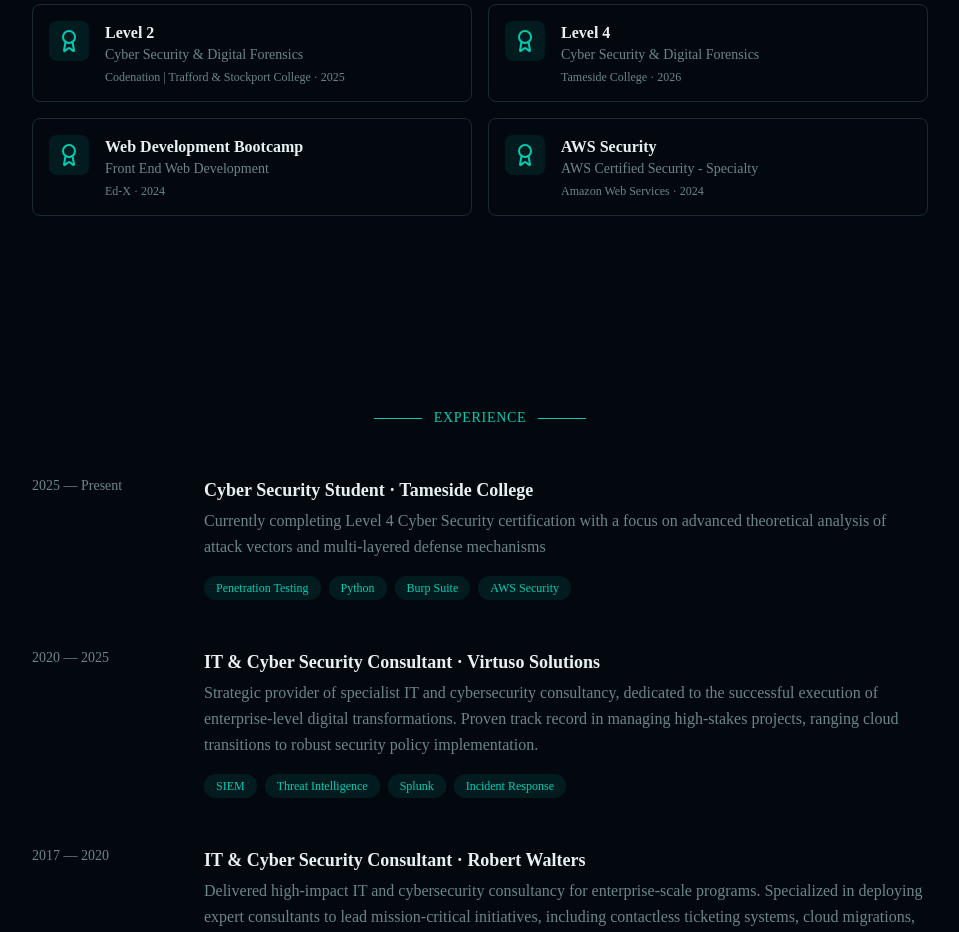
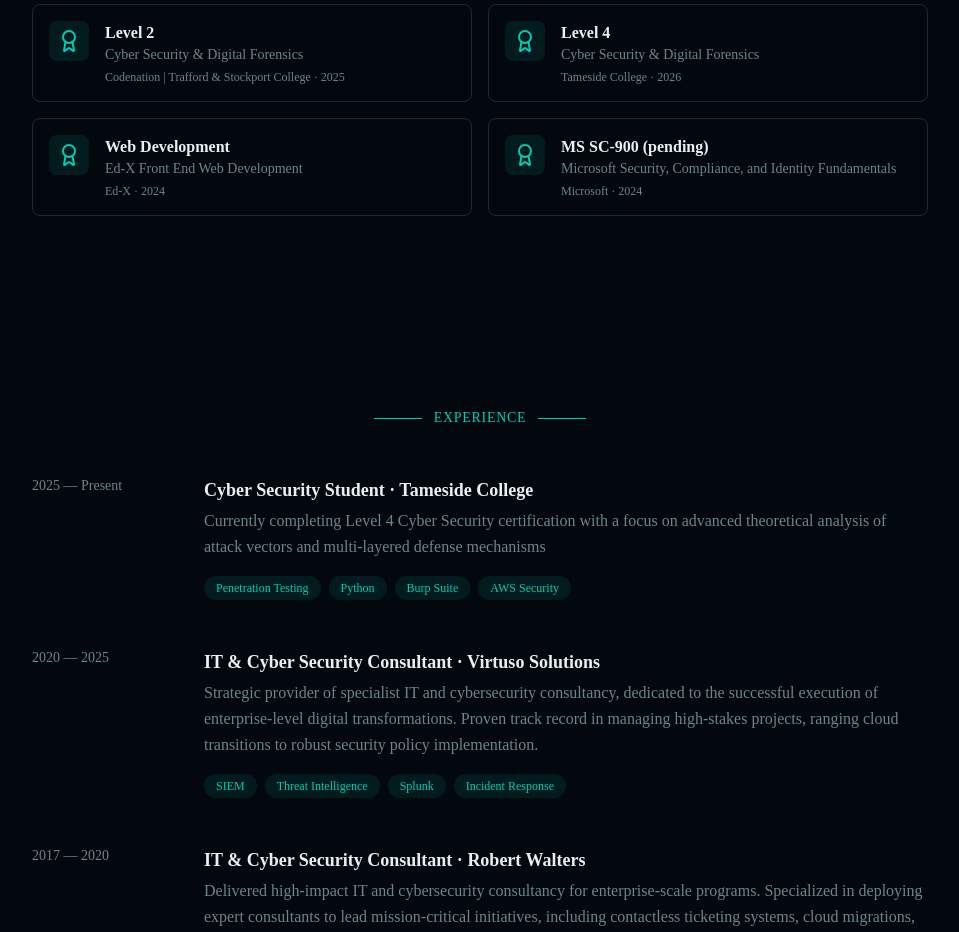
Before and after one commit to Dezmondo7/CyberNeo, a React (Vite) app in the folder vite-project/: page / in a window 1280 px wide. Shown: the part 960-1892 px from the top of the page, without its empty margins (160-1119 px from the left). Built offline with nearby package versions, Linux system fonts and the light colour scheme.

Commit message:
updated certifications

```diff
--- a/vite-project/src/components/certifications.jsx
+++ b/vite-project/src/components/certifications.jsx
@@ -46,8 +46,8 @@
     ],
   },
   {
-    name: "Web Development Bootcamp",
-    fullName: "Front End Web Development",
+    name: "Web Development",
+    fullName: "Ed-X Front End Web Development",
     issuer: "Ed-X",
     year: "2024",
      sections: [
@@ -66,14 +66,14 @@
     ],
   },
   {
-    name: "AWS Security",
-    fullName: "AWS Certified Security - Specialty",
-    issuer: "Amazon Web Services",
+    name: "MS SC-900 (pending)",
+    fullName: "Microsoft Security, Compliance, and Identity Fundamentals",
+    issuer: "Microsoft",
     year: "2024",
       sections: [
       {
         heading: "About the Certification",
-        text: "The AWS Security Specialty certification validates advanced knowledge of securing workloads on Amazon Web Services. It covers incident response, logging and monitoring, infrastructure security, identity and access management, and data protection in the AWS cloud.",
+        text: "This certification covers foundational knowledge of security, compliance, and identity (SCI) concepts, as well as related solutions across Microsoft Azure and Microsoft 365. ",
         image: null,
         imageLabel: "AWS Security Certificate",
       },
--- a/vite-project/src/components/projects.jsx
+++ b/vite-project/src/components/projects.jsx
@@ -42,7 +42,7 @@
     sections: [
       {
         heading: "Overview",
-        text: "ThreatMap Dashboard provides real-time visibility into the global threat landscape. It aggregates intelligence feeds from over 20 sources and presents actionable insights through interactive maps, timelines, and relationship graphs.",
+        text: "This repository contains a comprehensive technical analysis of the LAMP stack (Linux, Apache, MySQL, PHP). The research explores the underlying software components, evaluates the trade-offs between open-source and proprietary infrastructure (e.g., Linux vs. Windows, MySQL vs. Oracle), and analyzes the security implications of web-scale deployments.",
         screenshot: null,
         screenshotLabel: "ThreatMap - Global View",
       },
@@ -98,7 +98,6 @@
         screenshot:smb,
         screenshotLabel: "SMB Enumeration",
       }
-
     ],
   },
   {
```
